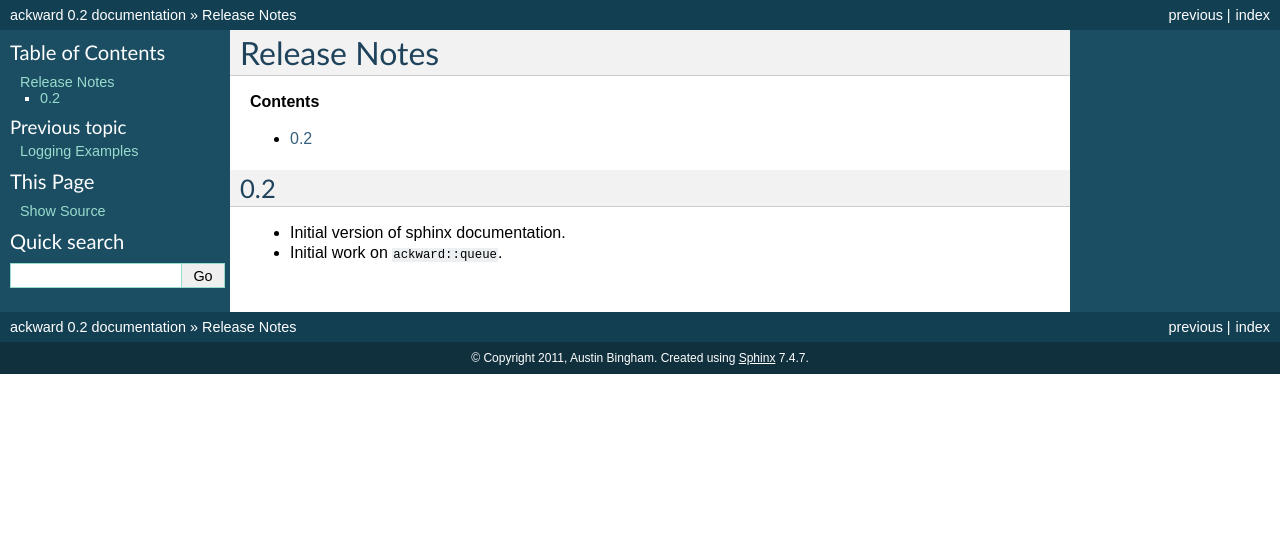
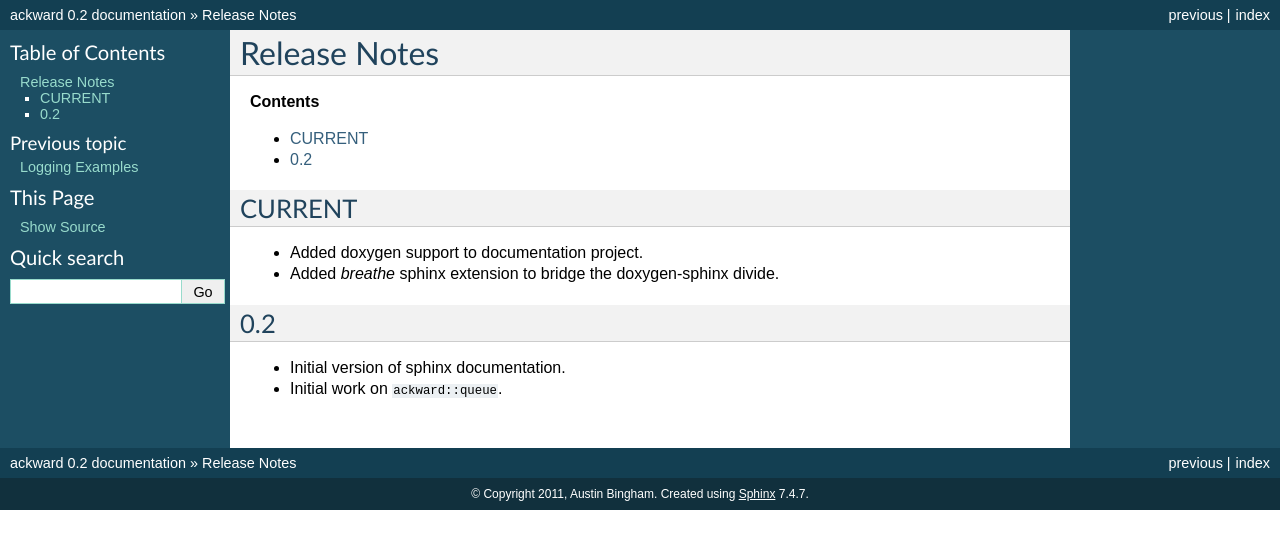
Before and after one commit to abingham/ackward, a Sphinx documentation site: the page built from docs/sphinx/source/release_notes.rst, in a window 1280 px wide. Shown: the top 549 px of the page. Built offline with Sphinx 7.4.7, drawn with Linux system fonts in a browser that asks for light colours.

Commit message:
updated release notes

```diff
--- a/docs/sphinx/source/release_notes.rst
+++ b/docs/sphinx/source/release_notes.rst
@@ -4,7 +4,16 @@ Release Notes
 
 **Contents**
 
+* :ref:`release_notes_CURRENT`
 * :ref:`release_notes_0_2`
+
+.. _release_notes_CURRENT:
+
+CURRENT
+=======
+
+* Added doxygen support to documentation project.
+* Added `breathe` sphinx extension to bridge the doxygen-sphinx divide.
 
 .. _release_notes_0_2:
 
```
